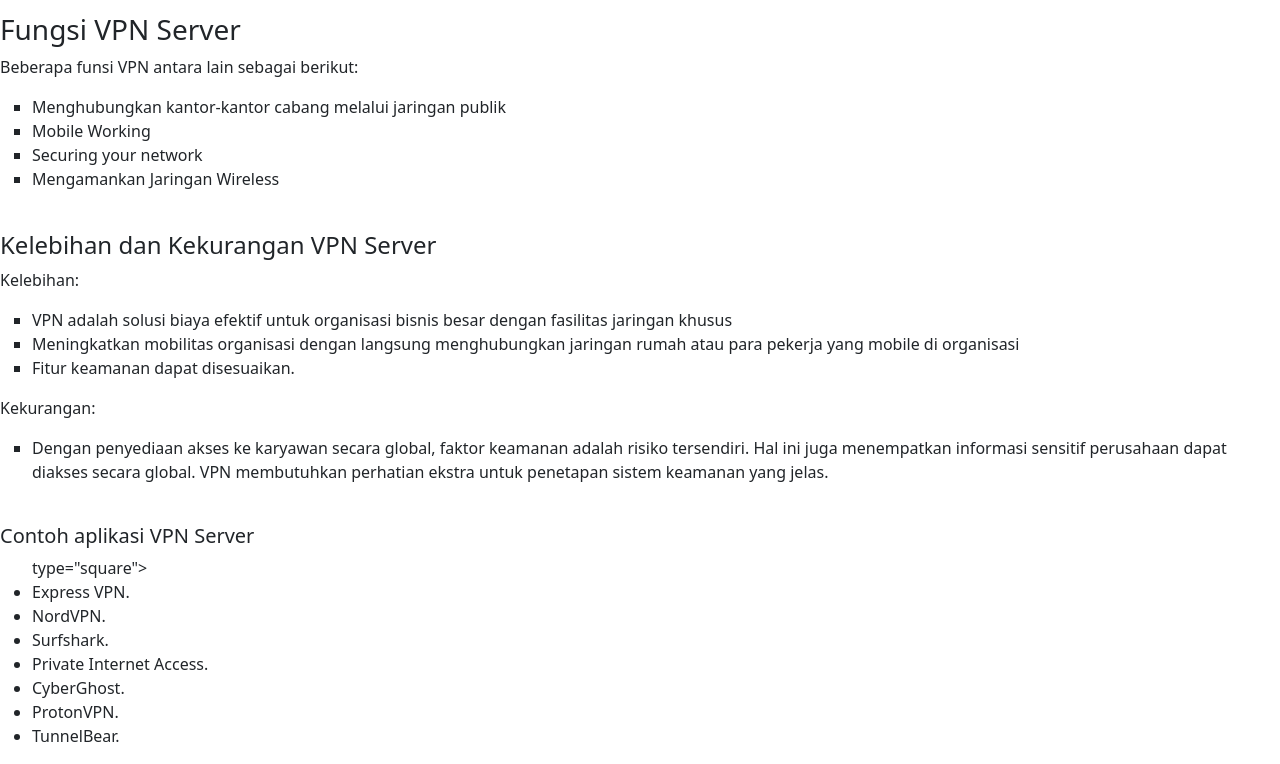
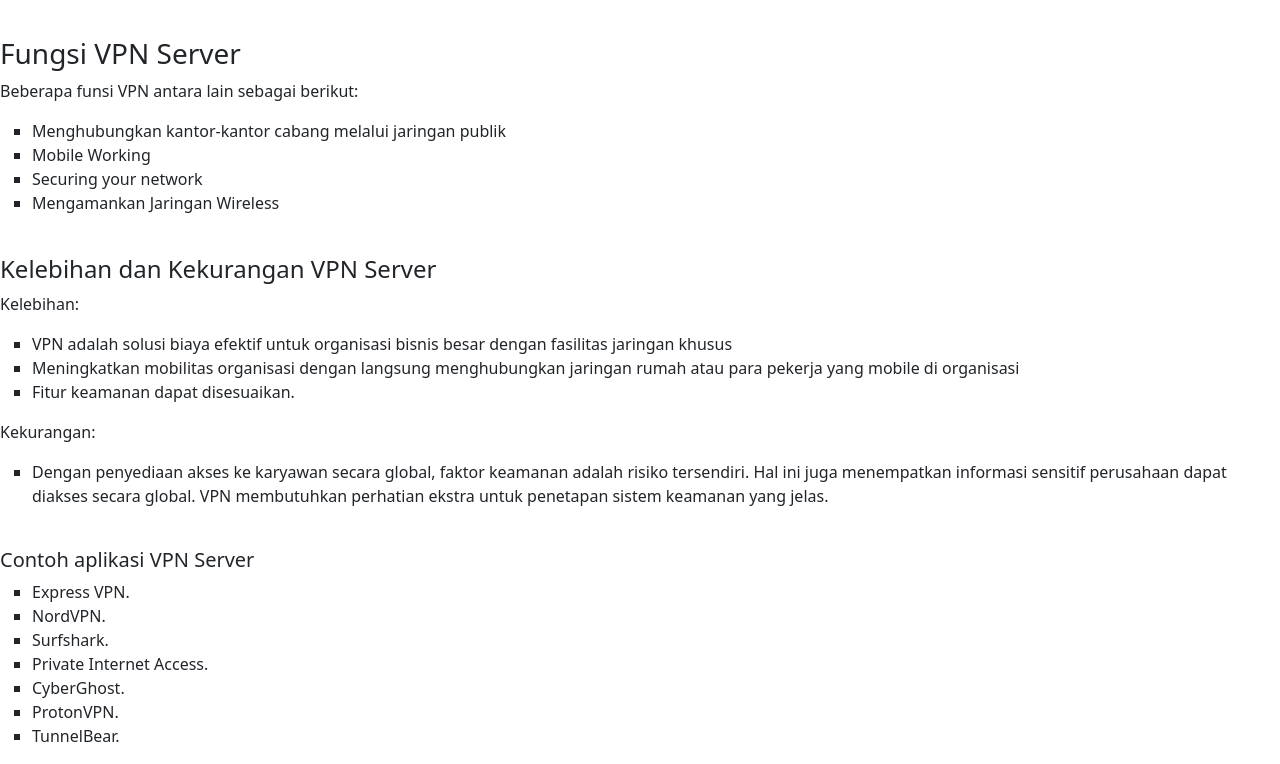
Before and after one commit to arlinnnnnn/arlinnn, a plain HTML site: page vpnserver/index.html in a window 1280 px wide. Shown: the part 525-1289 px from the top of the page. Drawn offline with nearby package versions, Linux system fonts and the light colour scheme.

Commit message:
Update index.html

```diff
--- a/vpnserver/index.html
+++ b/vpnserver/index.html
@@ -14,6 +14,7 @@
     <h1>Arlina Rozzafitri</h1>
     <br>
     <img src="https://www.luxhojconsulting.com/wp-content/uploads/2023/09/vpnservergraphic.png"/>
+    <br>
     <br>
     <h2>Pengertian VPN Server</h2>
     <p>VPN (Virtual Private Network) identik dengan sebuah teknologi yang memungkinkan dapat mengakses jaringan lokal melaluli internet dengan teknologi tunneling sebagai koneksi private melalui jaringan publik dengan mobilitas tinggi. Dengan VPN dapat membuat jaringan di dalam jaringan yang biasa disebut sebagai tunnel. Beberapa software dan teknik untuk membuat koneksi VPN diantaranya PPTP dan Open VPN.</p>
@@ -41,7 +42,7 @@
     </ul>
     <br>
     <h5>Contoh aplikasi VPN Server</h5>
-    <ul> type="square">
+    <ul type="square">
          <li>Express VPN.</li>
          <li> NordVPN.</li>
          <li>Surfshark.</li>
```
